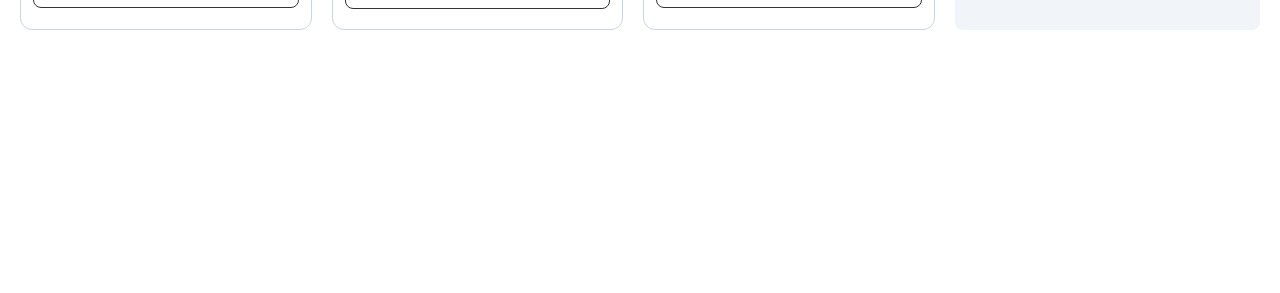
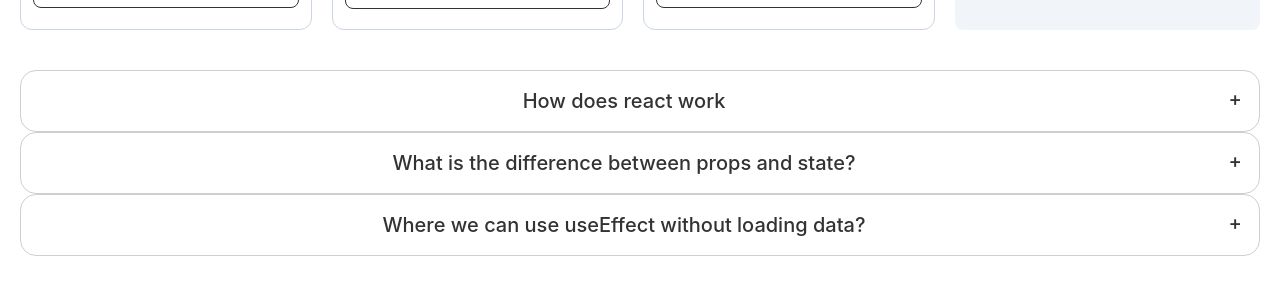
Before and after one commit to Mehedi556/Unit-13, a React (Create React App) app: page / in a window 1280 px wide. Shown: the part 924-1217 px from the top of the page. Before the commit the page ends 954 px from the top, so only its background shows below. Built offline with nearby package versions, Linux system fonts and the light colour scheme.

Commit message:
adding questions

```diff
--- a/src/App.js
+++ b/src/App.js
@@ -2,12 +2,14 @@ import logo from './logo.svg';
 import './App.css';
 import Body from './components/Body/Body';
 import Header from './components/Header/Header';
+import Questions from './components/Questions/Questions';
 
 function App() {
   return (
     <div className="App px-5">
       <Header></Header>
       <Body></Body>
+      <Questions></Questions>
     </div>
   );
 }
--- /dev/null
+++ b/src/components/Questions/Questions.js
@@ -0,0 +1,54 @@
+import React from 'react';
+
+const Questions = () => {
+    return (
+        <div className='my-10'>
+           <div tabIndex={0} className="collapse collapse-plus border border-base-300 bg-base-100 rounded-box">
+  <div className="collapse-title text-xl font-medium">
+    How does react work
+  </div>
+  <div className="collapse-content">
+    <p>React uses a declarative paradigm that makes it easier to reason about your application and aims to be both efficient and flexible. It designs simple views for each state in your application, and React will efficiently update and render just the right component when your data changes.</p>
+  </div>
+</div>
+
+
+
+
+
+<div tabIndex={0} className="collapse collapse-plus border border-base-300 bg-base-100 rounded-box">
+  <div className="collapse-title text-xl font-medium">
+  What is the difference between props and state?
+  </div>
+  <div className="collapse-content">
+    <p>Props are used to pass data from one component to another. The state is a local data storage that is local to the component only and cannot be passed to other components.</p>
+  </div>
+</div>
+
+
+
+
+<div tabIndex={0} className="collapse collapse-plus border border-base-300 bg-base-100 rounded-box">
+  <div className="collapse-title text-xl font-medium">
+    Where we can use useEffect without loading data?
+  </div>
+  <div className="collapse-content">
+    <p>With useEffect, you invoke side effects from within functional components, which is an important concept to understand in the React Hooks era. Working with the side effects invoked by the useEffect Hook may seem cumbersome at first, but you’ll eventually learn everything makes a lot of sense.<br></br>
+
+    What are effects, really? Examples are:
+
+Fetching data
+Reading from local storage
+Registering and deregistering event listeners
+React’s effects are a completely different animal than the lifecycle methods of class-based components. The abstraction level differs, too.
+    </p>
+  </div>
+</div>
+
+
+
+        </div>
+    );
+};
+
+export default Questions;
```
Also changed, not shown: src/components/Questions/Questions.css (added).
